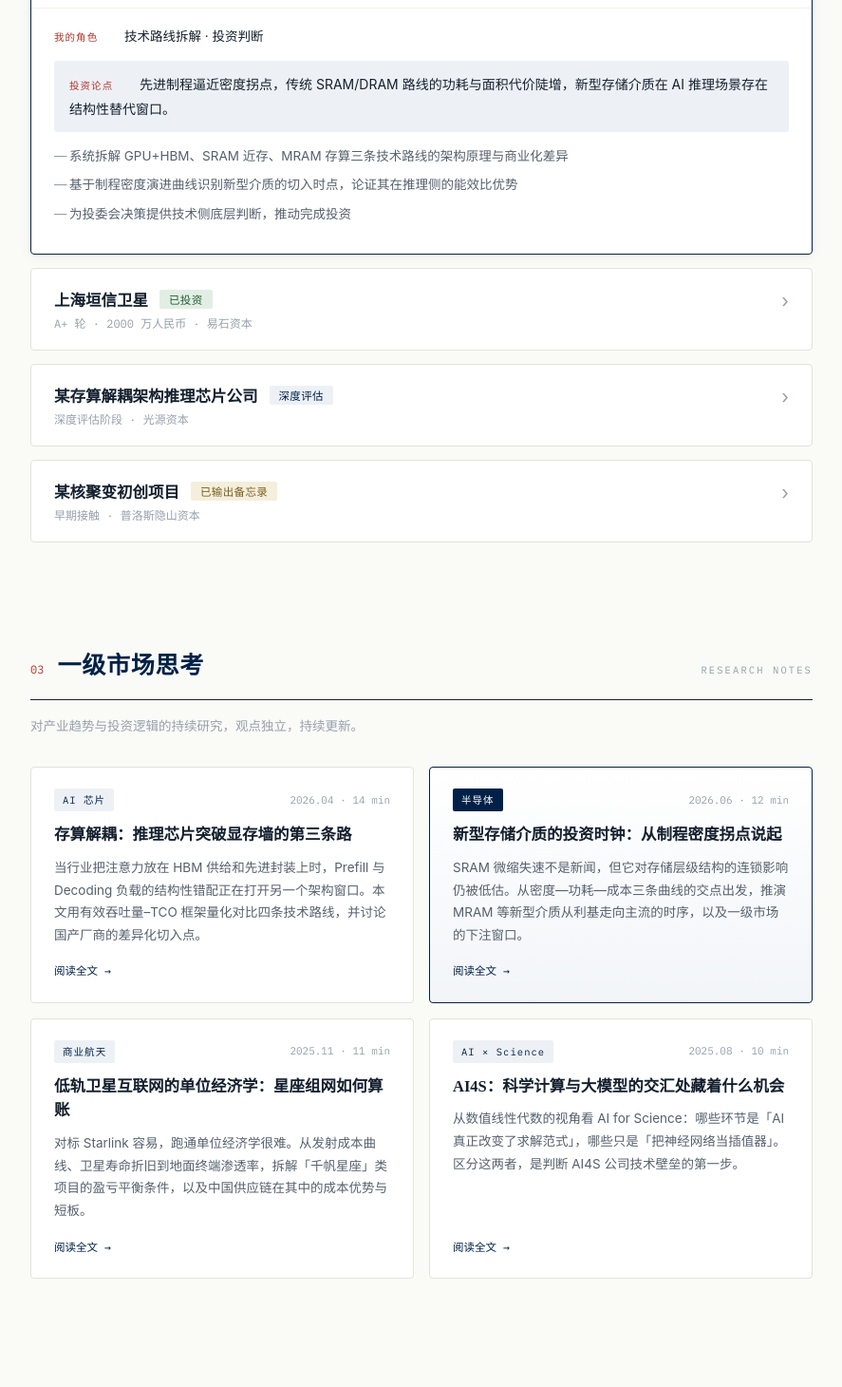
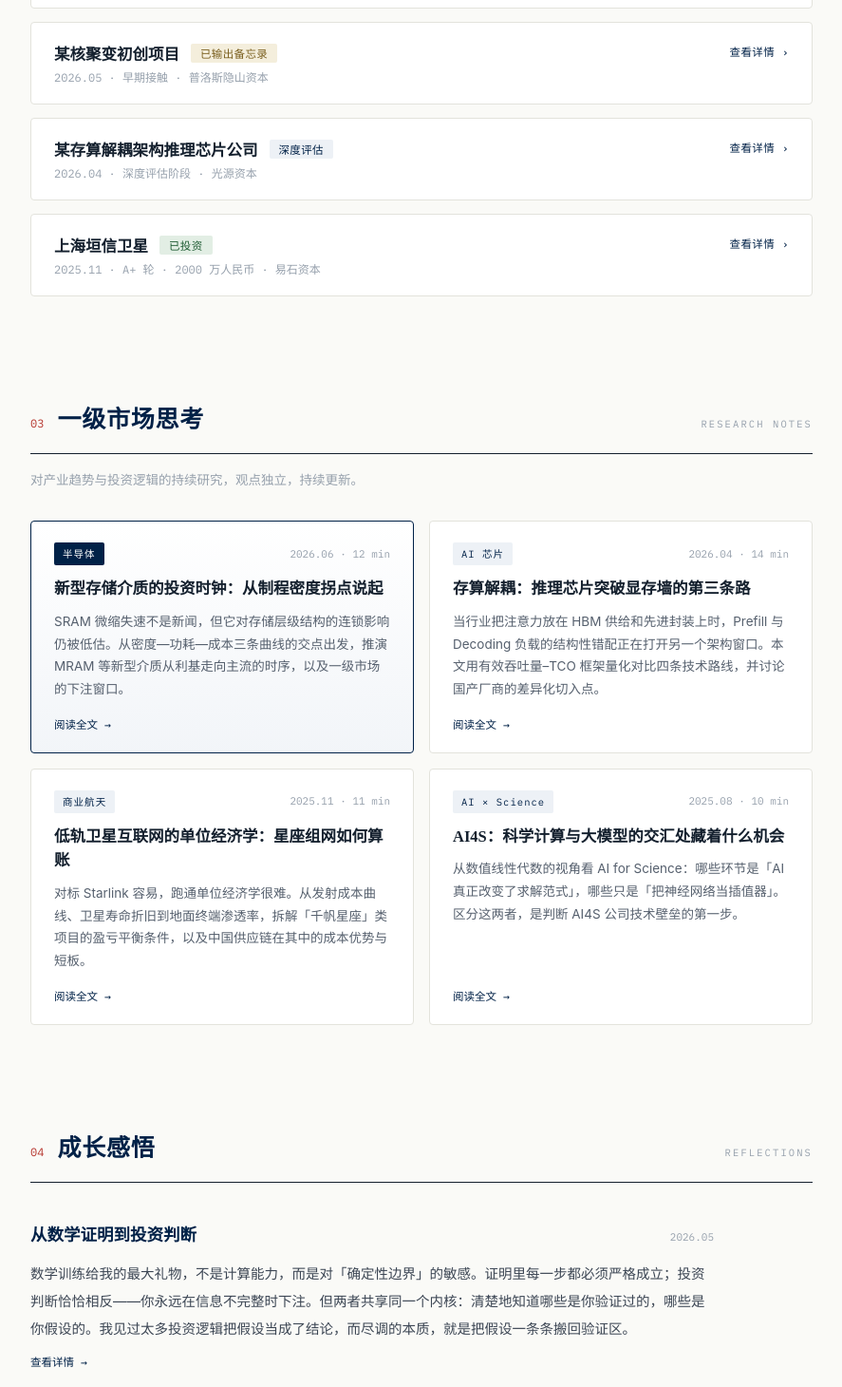
Before and after one commit to wyd0042/Kimming_chen, a React (Vite) app: page / in a window 1280 px wide. Shown: the part 2200-3660 px from the top of the page at 95% size, without its empty margins (196-1083 px from the left). Built offline with nearby package versions, Linux system fonts and the light colour scheme.

Commit message:
Add placeholder detail modals

```diff
--- a/src/JimmyChenSite.jsx
+++ b/src/JimmyChenSite.jsx
@@ -96,6 +96,7 @@ const EXPERIENCES = [
 const DEALS = [
   {
     id: 1,                                          // 唯一编号，不要重复
+    date: "2026.06",                                // 用于排序，最新在前
     name: "某新型存储介质芯片公司",                    // 项目名（脱敏）
     round: "天使++轮 · 300 万美元",                   // 轮次与金额
     status: "已投资",                                 // 状态标签
@@ -110,6 +111,7 @@ const DEALS = [
   },
   {
     id: 2,
+    date: "2025.11",
     name: "上海垣信卫星",
     round: "A+ 轮 · 2000 万人民币",
     status: "已投资",
@@ -124,6 +126,7 @@ const DEALS = [
   },
   {
     id: 3,
+    date: "2026.04",
     name: "某存算解耦架构推理芯片公司",
     round: "深度评估阶段",
     status: "深度评估",
@@ -138,6 +141,7 @@ const DEALS = [
   },
   {
     id: 4,
+    date: "2026.05",
     name: "某核聚变初创项目",
     round: "早期接触",
     status: "已输出备忘录",
@@ -387,11 +391,39 @@ function StatusBadge({ status }) {
   return <span className={"badge " + (cls[status] || "")}>{status}</span>;
 }
 
+function sortByDateDesc(items) {
+  return [...items].sort((a, b) => (b.date || "").localeCompare(a.date || ""));
+}
+
+function DetailModal({ detail, onClose }) {
+  if (!detail) return null;
+
+  return (
+    <div className="modal-backdrop" onClick={onClose}>
+      <article className="modal-panel" role="dialog" aria-modal="true" aria-labelledby="detail-title" onClick={(e) => e.stopPropagation()}>
+        <button className="modal-close" type="button" onClick={onClose} aria-label="关闭详情">×</button>
+        <div className="modal-kicker">{detail.kicker}</div>
+        <h2 className="modal-title" id="detail-title">{detail.title}</h2>
+        <div className="modal-meta">
+          {detail.date && <span>{detail.date}</span>}
+          {detail.meta?.map((m) => <span key={m}>{m}</span>)}
+        </div>
+        <div className="modal-content">
+          <p>待补充</p>
+        </div>
+      </article>
+    </div>
+  );
+}
+
 export default function JimmyChenSite() {
   const [active, setActive] = useState("hero");
   const [menuOpen, setMenuOpen] = useState(false);
   const [scrolled, setScrolled] = useState(false);
-  const [openDeal, setOpenDeal] = useState(1);
+  const [detail, setDetail] = useState(null);
+  const sortedDeals = sortByDateDesc(DEALS);
+  const sortedThoughts = sortByDateDesc(THOUGHTS);
+  const sortedReflections = sortByDateDesc(REFLECTIONS);
 
   useEffect(() => {
     const onScroll = () => {
@@ -415,7 +447,37 @@ export default function JimmyChenSite() {
     return () => io.disconnect();
   }, []);
 
+  useEffect(() => {
+    if (!detail) return undefined;
+    const onKeyDown = (e) => { if (e.key === "Escape") setDetail(null); };
+    const previousOverflow = document.body.style.overflow;
+    document.body.style.overflow = "hidden";
+    window.addEventListener("keydown", onKeyDown);
+    return () => {
+      document.body.style.overflow = previousOverflow;
+      window.removeEventListener("keydown", onKeyDown);
+    };
+  }, [detail]);
+
   const go = (id) => { document.getElementById(id)?.scrollIntoView({ behavior: "smooth" }); setMenuOpen(false); };
+  const openDealDetail = (deal) => setDetail({
+    kicker: "参与投资的项目",
+    title: deal.name,
+    date: deal.date,
+    meta: [deal.round, deal.status, deal.fund].filter(Boolean),
+  });
+  const openThoughtDetail = (thought) => setDetail({
+    kicker: "一级市场思考",
+    title: thought.title,
+    date: thought.date,
+    meta: [thought.category, thought.readTime].filter(Boolean),
+  });
+  const openReflectionDetail = (reflection) => setDetail({
+    kicker: "成长感悟",
+    title: reflection.title,
+    date: reflection.date,
+    meta: [],
+  });
 
   return (
     <div className="site">
@@ -480,27 +542,20 @@ export default function JimmyChenSite() {
         {/* Deals */}
         <section className="section">
           <SectionHead no="02" zh="参与投资的项目" en="DEAL EXPERIENCE" id="deals" />
-          <p className="sec-sub rv">参与研判与推动的真实项目（已脱敏）。点击展开查看投资论点与具体工作。</p>
+          <p className="sec-sub rv">参与研判与推动的真实项目（已脱敏）。点击查看项目详情。</p>
           <div className="deals">
-            {DEALS.map((d) => (
-              <article className={"deal rv " + (openDeal === d.id ? "deal-open" : "")} key={d.id}>
-                <button className="deal-head" onClick={() => setOpenDeal(openDeal === d.id ? null : d.id)}>
+            {sortedDeals.map((d) => (
+              <article className="deal rv" key={d.id}>
+                <button className="deal-head" type="button" onClick={() => openDealDetail(d)}>
                   <div className="deal-title-block">
                     <div className="deal-title-row">
                       <h3 className="deal-name">{d.name}</h3>
                       <StatusBadge status={d.status} />
                     </div>
-                    <p className="deal-meta">{d.round} · {d.fund}</p>
+                    <p className="deal-meta">{d.date} · {d.round} · {d.fund}</p>
                   </div>
-                  <span className="deal-arrow">›</span>
+                  <span className="deal-arrow">查看详情 ›</span>
                 </button>
-                {openDeal === d.id && (
-                  <div className="deal-body">
-                    <p className="deal-role"><span className="deal-label">我的角色</span>{d.myRole}</p>
-                    <p className="deal-thesis"><span className="deal-label">投资论点</span>{d.thesis}</p>
-                    <ul className="deal-details">{d.details.map((x, i) => <li key={i}>{x}</li>)}</ul>
-                  </div>
-                )}
               </article>
             ))}
           </div>
@@ -511,15 +566,15 @@ export default function JimmyChenSite() {
           <SectionHead no="03" zh="一级市场思考" en="RESEARCH NOTES" id="thoughts" />
           <p className="sec-sub rv">对产业趋势与投资逻辑的持续研究，观点独立，持续更新。</p>
           <div className="thoughts">
-            {THOUGHTS.map((t) => (
-              <article className={"thought rv " + (t.highlight ? "thought-hl" : "")} key={t.id}>
+            {sortedThoughts.map((t) => (
+              <article className={"thought rv " + (t.highlight ? "thought-hl" : "")} key={t.id} onClick={() => openThoughtDetail(t)}>
                 <div className="thought-meta">
                   <span className="thought-cat">{t.category}</span>
                   <span className="thought-date">{t.date} · {t.readTime}</span>
                 </div>
                 <h3 className="thought-title">{t.title}</h3>
                 <p className="thought-summary">{t.summary}</p>
-                <span className="thought-more">阅读全文 →</span>
+                <button className="thought-more" type="button" onClick={(e) => { e.stopPropagation(); openThoughtDetail(t); }}>阅读全文 →</button>
               </article>
             ))}
           </div>
@@ -529,13 +584,14 @@ export default function JimmyChenSite() {
         <section className="section">
           <SectionHead no="04" zh="成长感悟" en="REFLECTIONS" id="reflections" />
           <div className="reflections">
-            {REFLECTIONS.map((r) => (
-              <article className="reflection rv" key={r.id}>
+            {sortedReflections.map((r) => (
+              <article className="reflection rv" key={r.id} onClick={() => openReflectionDetail(r)}>
                 <div className="ref-head">
                   <h3 className="ref-title">{r.title}</h3>
                   <span className="ref-date">{r.date}</span>
                 </div>
                 <p className="ref-content">{r.content}</p>
+                <button className="ref-more" type="button" onClick={(e) => { e.stopPropagation(); openReflectionDetail(r); }}>查看详情 →</button>
               </article>
             ))}
           </div>
@@ -585,6 +641,7 @@ export default function JimmyChenSite() {
           <span className="footer-dim">Built with rigor · Last updated 2026.07</span>
         </footer>
       </main>
+      <DetailModal detail={detail} onClose={() => setDetail(null)} />
 
       <style>{`
         @import url('https://fonts.googleapis.com/css2?family=Noto+Serif+SC:wght@500;600;700;900&family=IBM+Plex+Mono:wght@400;500&display=swap');
@@ -650,14 +707,13 @@ export default function JimmyChenSite() {
         .tag{font-family:var(--mono);font-size:11px;color:var(--sub);background:var(--wash);padding:3px 9px;border-radius:2px;letter-spacing:.03em}
 
         .deals{display:grid;gap:14px}
-        .deal{border:1px solid var(--line);border-radius:4px;background:#fff;transition:border-color .25s,box-shadow .25s}
-        .deal:hover{border-color:#B9C4D2}.deal-open{border-color:var(--oxford);box-shadow:0 2px 14px rgba(0,33,71,.06)}
+        .deal{border:1px solid var(--line);border-radius:4px;background:#fff;transition:border-color .25s,box-shadow .25s,transform .25s}
+        .deal:hover{border-color:var(--oxford);box-shadow:0 4px 16px rgba(0,33,71,.06);transform:translateY(-2px)}
         .deal-head{width:100%;display:flex;align-items:flex-start;justify-content:space-between;gap:14px;padding:20px 24px;background:none;border:none;text-align:left}
         .deal-title-row{display:flex;align-items:center;gap:12px;flex-wrap:wrap;margin-bottom:4px}
         .deal-name{font-family:var(--serif);font-size:16.5px;font-weight:700;color:var(--ink)}
         .deal-meta{font-family:var(--mono);font-size:12px;color:var(--faint)}
-        .deal-arrow{font-size:20px;color:var(--faint);flex-shrink:0;margin-top:2px;transition:transform .25s}
-        .deal-open .deal-arrow{transform:rotate(90deg);color:var(--oxford)}
+        .deal-arrow{font-family:var(--mono);font-size:11.5px;color:var(--oxford);flex-shrink:0;margin-top:2px;letter-spacing:.04em}
         .deal-body{padding:4px 24px 22px;border-top:1px solid var(--wash)}
         .deal-label{display:inline-block;font-family:var(--mono);font-size:10.5px;color:var(--crit);letter-spacing:.1em;margin-right:12px;min-width:62px}
         .deal-role{font-size:13.5px;color:var(--ink);padding:14px 0 8px}
@@ -668,7 +724,7 @@ export default function JimmyChenSite() {
         .badge-invested{background:#E2EEE4;color:#1F5C33}.badge-eval{background:var(--blue-wash);color:var(--oxford)}.badge-memo{background:#F4EEDC;color:#7A5F1E}
 
         .thoughts{display:grid;grid-template-columns:1fr 1fr;gap:16px}
-        .thought{border:1px solid var(--line);border-radius:4px;background:#fff;padding:22px 24px;display:flex;flex-direction:column;transition:border-color .25s,transform .25s,box-shadow .25s}
+        .thought{border:1px solid var(--line);border-radius:4px;background:#fff;padding:22px 24px;display:flex;flex-direction:column;transition:border-color .25s,transform .25s,box-shadow .25s;cursor:pointer}
         .thought:hover{border-color:var(--oxford);transform:translateY(-3px);box-shadow:0 6px 20px rgba(0,33,71,.07)}
         .thought-hl{border-color:var(--oxford);background:linear-gradient(180deg,#fff 0%,var(--blue-wash) 140%)}
         .thought-meta{display:flex;justify-content:space-between;align-items:center;margin-bottom:12px}
@@ -677,14 +733,26 @@ export default function JimmyChenSite() {
         .thought-date{font-family:var(--mono);font-size:11px;color:var(--faint)}
         .thought-title{font-family:var(--serif);font-size:16.5px;font-weight:700;line-height:1.55;margin-bottom:10px;color:var(--ink)}
         .thought-summary{font-size:13.5px;color:var(--sub);flex:1}
-        .thought-more{font-family:var(--mono);font-size:11.5px;color:var(--oxford);margin-top:16px}
+        .thought-more{font-family:var(--mono);font-size:11.5px;color:var(--oxford);margin-top:16px;background:none;border:none;text-align:left;padding:0;align-self:flex-start}
 
         .reflections{max-width:720px}
-        .reflection{padding:26px 0;border-bottom:1px solid var(--line)}.reflection:first-of-type{padding-top:4px}.reflection:last-of-type{border-bottom:none}
+        .reflection{padding:26px 0;border-bottom:1px solid var(--line);cursor:pointer;transition:padding-left .25s,border-color .25s}.reflection:hover{padding-left:10px;border-bottom-color:#B9C4D2}.reflection:first-of-type{padding-top:4px}.reflection:last-of-type{border-bottom:none}
         .ref-head{display:flex;justify-content:space-between;align-items:baseline;margin-bottom:10px;gap:16px}
         .ref-title{font-family:var(--serif);font-size:17.5px;font-weight:700;color:var(--oxford)}
         .ref-date{font-family:var(--mono);font-size:11px;color:var(--faint);flex-shrink:0}
         .ref-content{font-size:14.5px;color:#3C4654;line-height:2}
+        .ref-more{font-family:var(--mono);font-size:11.5px;color:var(--oxford);background:none;border:none;padding:0;margin-top:12px;text-align:left}
+
+        .modal-backdrop{position:fixed;inset:0;z-index:200;background:rgba(20,32,46,.44);backdrop-filter:blur(5px);-webkit-backdrop-filter:blur(5px);display:flex;align-items:center;justify-content:center;padding:32px}
+        .modal-panel{position:relative;width:min(760px,100%);max-height:min(76vh,720px);overflow:auto;background:#fff;color:var(--ink);border:1px solid rgba(0,33,71,.12);border-radius:6px;box-shadow:0 24px 70px rgba(0,0,0,.22);padding:54px 62px 58px}
+        .modal-close{position:absolute;top:20px;right:22px;width:34px;height:34px;border:1px solid #D8D1C0;border-radius:50%;background:#fff;color:#B9A978;font-size:25px;line-height:28px;display:flex;align-items:center;justify-content:center}
+        .modal-close:hover{border-color:var(--oxford);color:var(--oxford)}
+        .modal-kicker{font-family:var(--mono);font-size:11px;letter-spacing:.16em;color:var(--faint);margin-bottom:12px}
+        .modal-title{font-family:var(--serif);font-size:28px;line-height:1.45;color:var(--oxford);margin-bottom:12px}
+        .modal-meta{display:flex;flex-wrap:wrap;gap:8px;margin-bottom:34px}
+        .modal-meta span{font-family:var(--mono);font-size:11.5px;color:var(--sub);background:var(--wash);border-radius:2px;padding:3px 9px}
+        .modal-content{border-top:1px solid var(--line);padding-top:30px;min-height:180px}
+        .modal-content p{font-family:var(--serif);font-size:22px;color:var(--faint);letter-spacing:.06em;text-align:center;padding:54px 0}
 
         .edu-grid{display:grid;gap:16px}
         .edu{border:1px solid var(--line);border-radius:4px;background:#fff;padding:24px 26px}
@@ -715,6 +783,8 @@ export default function JimmyChenSite() {
           .section{margin-bottom:80px}
           .tl-item{grid-template-columns:1fr;gap:8px}.tl-left{text-align:left;display:flex;gap:12px;align-items:baseline;padding-left:26px}
           .thoughts{grid-template-columns:1fr}
+          .deal-head{padding:18px 18px}.deal-arrow{margin-top:10px}
+          .modal-backdrop{padding:18px}.modal-panel{max-height:82vh;padding:48px 24px 34px}.modal-title{font-size:22px}.modal-close{top:14px;right:14px}
           .contact-card{padding:40px 24px}.br-desktop{display:none}.sec-en{display:none}
         }
       `}</style>
```
